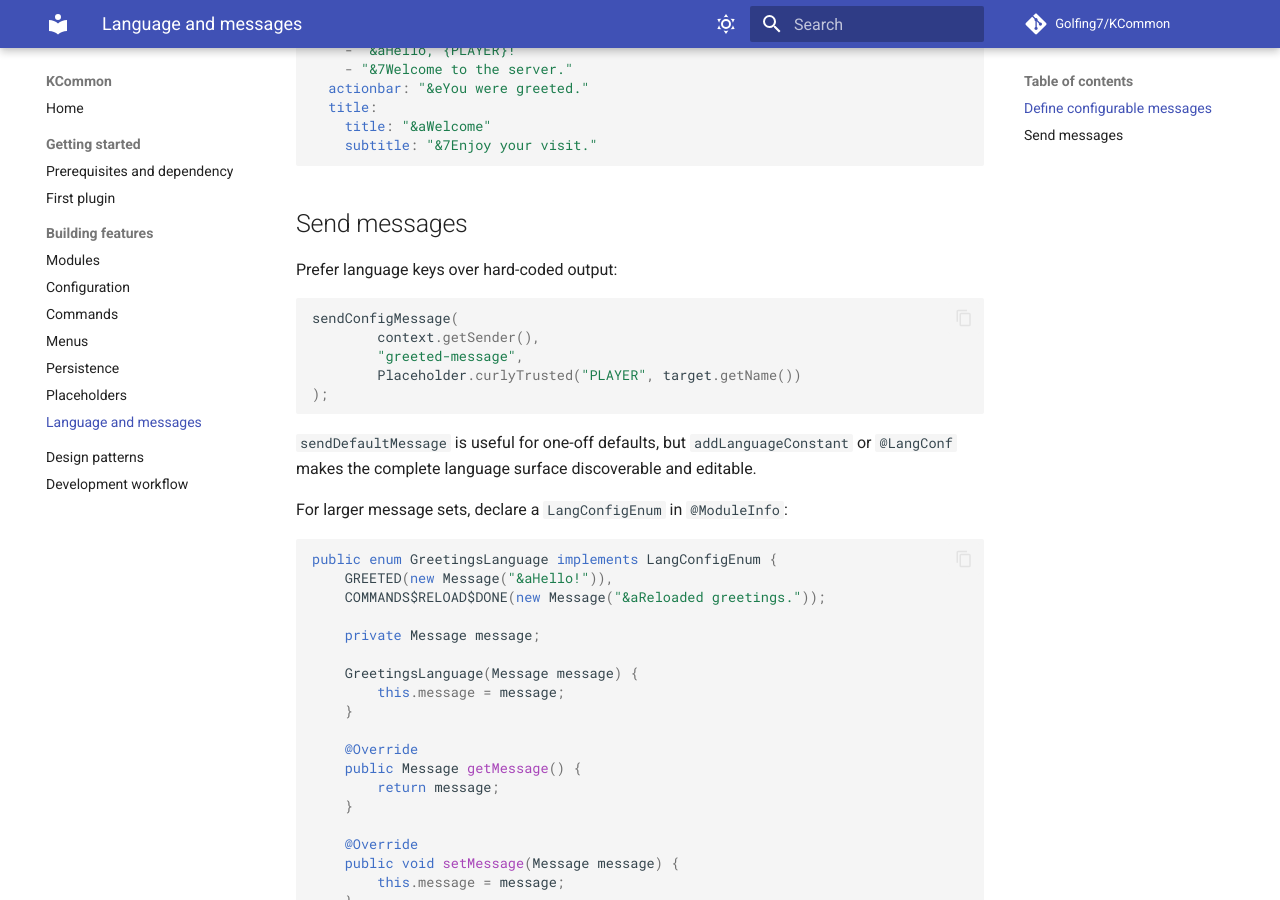
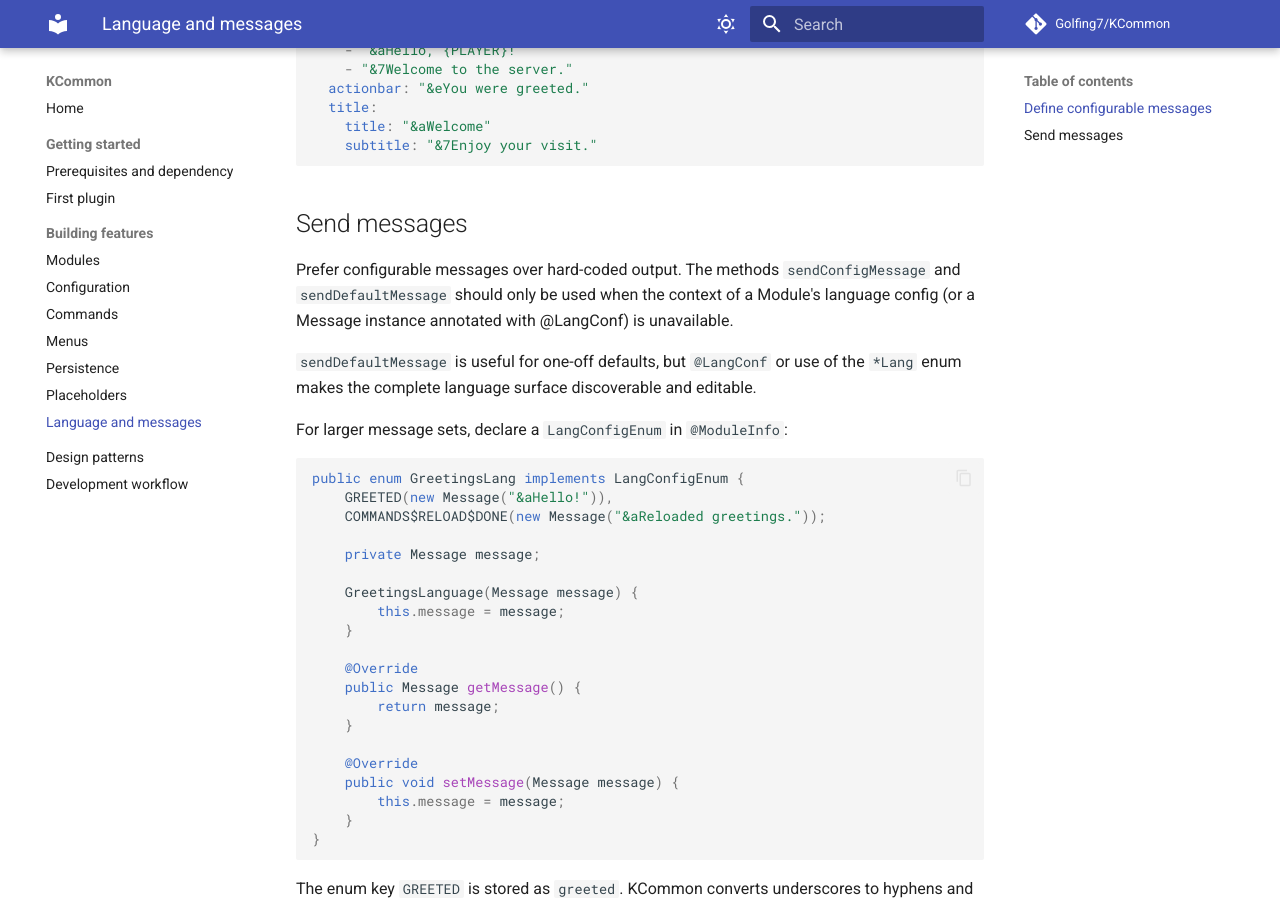
Before and after one commit to Golfing7/KCommon, an MkDocs documentation site: the page built from docs/features/language.md, in a window 1280 px wide and 900 px high, scrolled down 903 px. Built offline with MkDocs 1.6.1 and Material for MkDocs 9.7.7, drawn with Linux system fonts in a browser that asks for light colours; comment, search, counter and statistics services are not loaded.

Commit message:
Update language config

````diff
--- a/docs/features/language.md
+++ b/docs/features/language.md
@@ -50,24 +50,18 @@ greeted-message:
 
 ## Send messages
 
-Prefer language keys over hard-coded output:
-
-```java
-sendConfigMessage(
-        context.getSender(),
-        "greeted-message",
-        Placeholder.curlyTrusted("PLAYER", target.getName())
-);
-```
+Prefer configurable messages over hard-coded output.
+The methods `sendConfigMessage` and `sendDefaultMessage` should only be used when the context of a Module's language config
+(or a Message instance annotated with @LangConf) is unavailable.
 
 `sendDefaultMessage` is useful for one-off defaults, but
-`addLanguageConstant` or `@LangConf` makes the complete language surface
+`@LangConf` or use of the `*Lang` enum makes the complete language surface
 discoverable and editable.
 
 For larger message sets, declare a `LangConfigEnum` in `@ModuleInfo`:
 
 ```java
-public enum GreetingsLanguage implements LangConfigEnum {
+public enum GreetingsLang implements LangConfigEnum {
     GREETED(new Message("&aHello!")),
     COMMANDS$RELOAD$DONE(new Message("&aReloaded greetings."));
 
````
